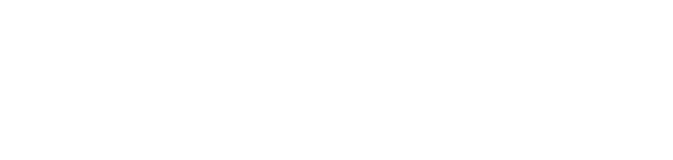
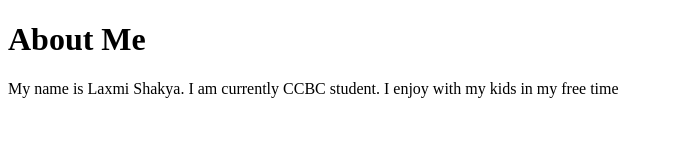
Before and after one commit to shklux/csit121, a plain HTML site: page aboutme.html in a window 1280 px wide. Shown: the whole page, without its empty margins (0-673 px from the left). Drawn offline with Linux system fonts and the light colour scheme.

Commit message:
Update aboutme.html

```diff
--- a/aboutme.html
+++ b/aboutme.html
@@ -3,8 +3,11 @@
 <head>
     <meta charset="UTF-8">
     <meta name="viewport" content="width=device-width, initial-scale=1.0">
-    <title>Document</title>
+    <title>About Me</title>
 </head>
+    <h1>About Me</h1>
+    <p1>My name is Laxmi Shakya. I am currently CCBC student.</p1>
+    <p1>I enjoy with my kids in my free time</p1>
 <body>
 
 </body>
```
